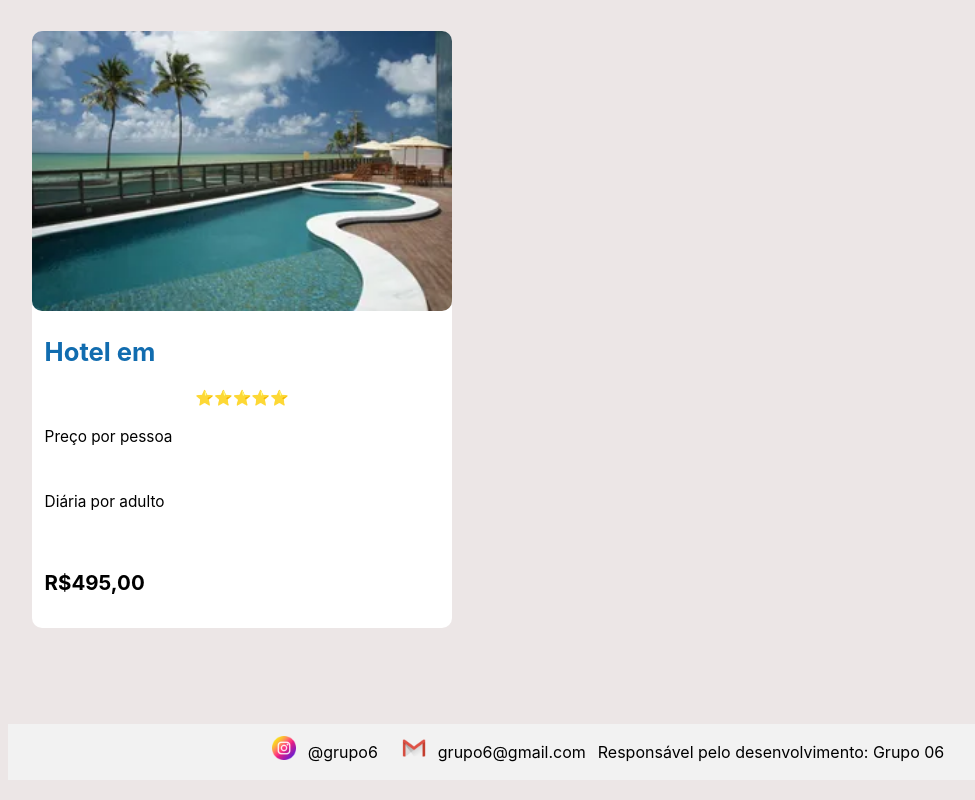
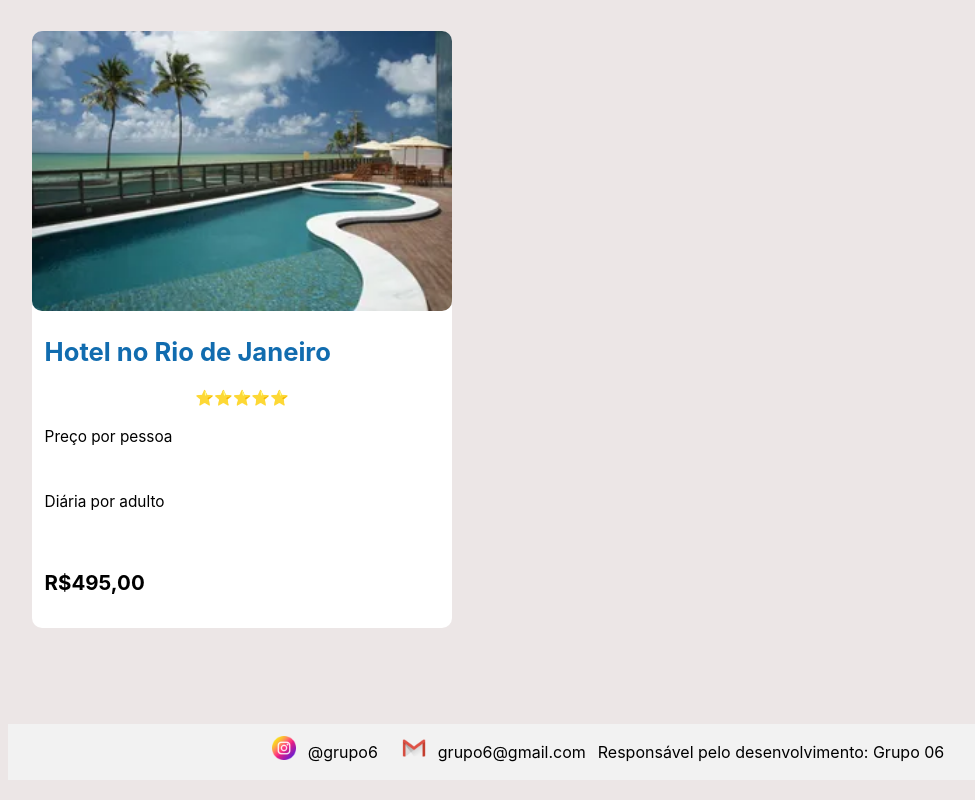
Before and after one commit to VieiraQuezia/projetoviagem, a React (Vite) app: page /hospedagens in a window 1280 px wide. Shown: the part 2399-3199 px from the top of the page, without its empty margins (32-1007 px from the left). Built offline with nearby package versions, Linux system fonts and the light colour scheme.

Commit message:
add cidade em Hospedagens

```diff
--- a/src/Pages/NavBar/Hospedagens.jsx
+++ b/src/Pages/NavBar/Hospedagens.jsx
@@ -20,7 +20,7 @@ function Hospedagens() {
       <Card img={Hotel1} avaliacao="⭐⭐⭐⭐" viagem="Hotel em Roma" saida="Preço por pessoa" info="Diária por adulto" valor="R$2.433,00" />
       <Card img={Hotel2} avaliacao="⭐⭐⭐⭐⭐" viagem="Hotel em Tóquio" saida="Preço por pessoa" info="Diária por adulto" valor="R$1.338,00" />
       <Card img={Hotel3} avaliacao="⭐⭐⭐⭐" viagem="Hotel na Cidade do México" saida="Preço por pessoa" info="Diária por adulto" valor="R$424,00" />
-      <Card img={Hotel4} avaliacao="⭐⭐⭐⭐⭐" viagem="Hotel em " saida="Preço por pessoa" info="Diária por adulto" valor="R$495,00" />
+      <Card img={Hotel4} avaliacao="⭐⭐⭐⭐⭐" viagem="Hotel no Rio de Janeiro" saida="Preço por pessoa" info="Diária por adulto" valor="R$495,00" />
 
       <Footer
         imgi={Instagram}
```
